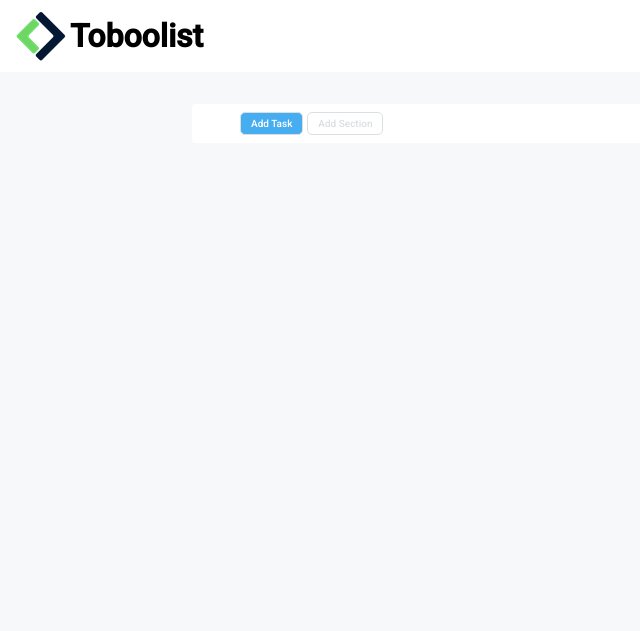
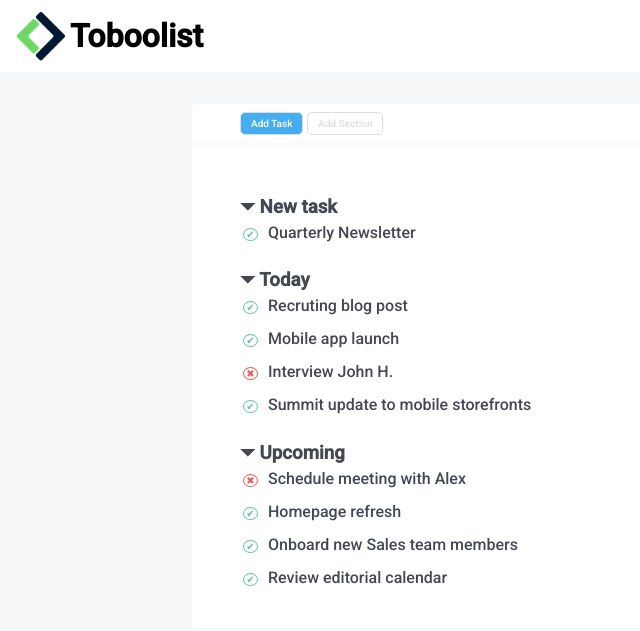
Before and after one commit to Lolloc99/html-css-toboolist, a plain HTML site: page index.html in a window 1280 px wide. Shown: the whole page, without its empty margins (0-640 px from the left). Drawn offline with Linux system fonts and the light colour scheme.

Commit message:
Main Completato al 90%

```diff
--- a/css/style.css
+++ b/css/style.css
@@ -18,6 +18,11 @@ body {
     margin: auto;
     padding-left: 3em;
     border-radius: 0.2em;
+}
+
+.pad {
+    padding: 2em;
+    padding-left: 3em;
 }
 
 /* HEADER */
@@ -61,3 +66,34 @@ header {
     background-color: white;
     color: #dbdfe2;
 }
+
+/* MAIN */
+ul {
+    list-style: none;
+    color: #444851;
+}
+
+h3 {
+    margin-top: 1em;
+}
+
+.mark {
+    display: inline-block;
+    border: 1px solid black;
+    border-radius: 50%;
+    font-size: x-small;
+    width: 1.5em;
+    text-align: center;
+    margin: 1em;
+    margin-left: 0.3em;
+}
+
+.check {
+    color: #64c0a9;
+    border-color: #64c0a9;
+}
+
+.cross {
+    color: #eb5952;
+    border-color:#eb5952;
+}
--- a/index.html
+++ b/index.html
@@ -29,5 +29,56 @@
         </div>
     </nav>
     <!-- /Nav -->
+
+    <!-- Main -->
+    <div class="container pad">
+        <main>
+            <ul>
+                <li> <!-- New task -->
+                    <h3>&#9207 New task</h3>
+                    <ul>
+                        <li>
+                            <span class="mark check">&#10004</span>Quarterly Newsletter
+                        </li>
+                    </ul>
+                </li>
+                <li> <!-- Today -->
+                    <h3>&#9207 Today</h3>
+                    <ul>
+                        <li>
+                            <span class="mark check">&#10004</span>Recruting blog post
+                        </li>
+                        <li>
+                            <span class="mark check">&#10004</span>Mobile app launch
+                        </li>
+                        <li>
+                            <span class="mark cross">&#10006</span>Interview John H.
+                        </li>
+                        <li>
+                            <span class="mark check">&#10004</span>Summit update to mobile storefronts
+                        </li>
+                    </ul>
+                </li>
+                <li> <!-- Upcoming -->
+                    <h3>&#9207 Upcoming</h3>
+                    <ul>
+                        <li>
+                            <span class="mark cross">&#10006</span>Schedule meeting with Alex
+                        </li>
+                        <li>
+                            <span class="mark check">&#10004</span>Homepage refresh
+                        </li>
+                        <li>
+                            <span class="mark check">&#10004</span>Onboard new Sales team members
+                        </li>
+                        <li>
+                            <span class="mark check">&#10004</span>Review editorial calendar
+                        </li>
+                    </ul>
+                </li>
+            </ul>
+        </main>
+    </div>
+    <!-- /Main -->
 </body>
 </html>
```
